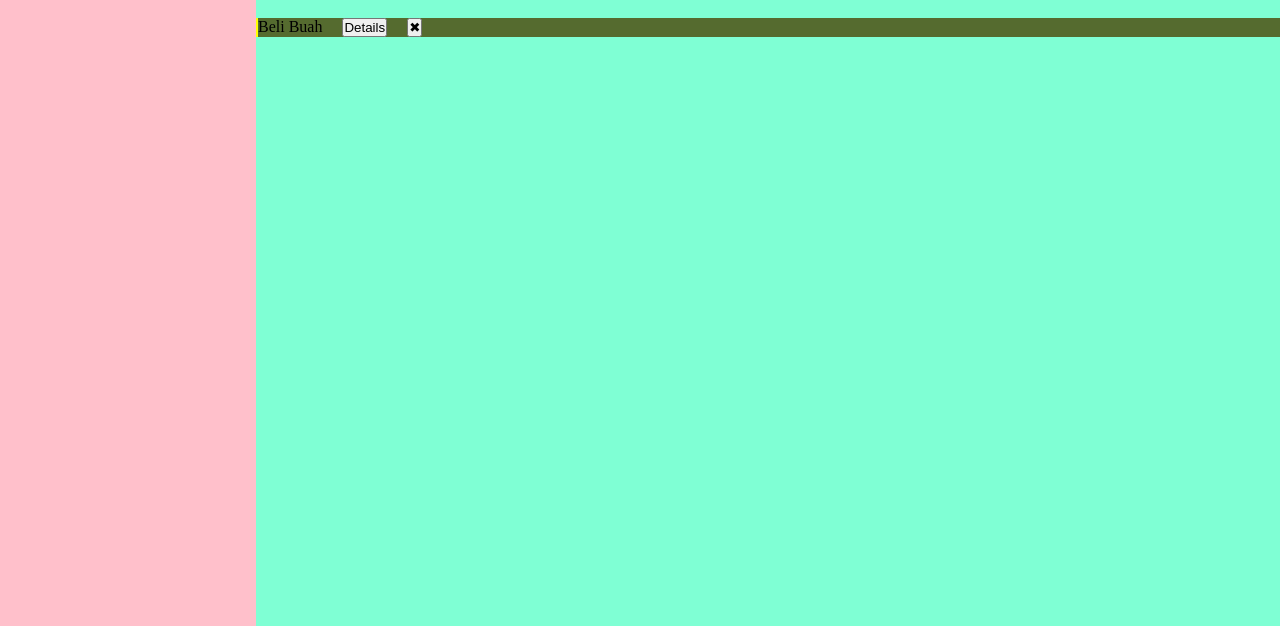
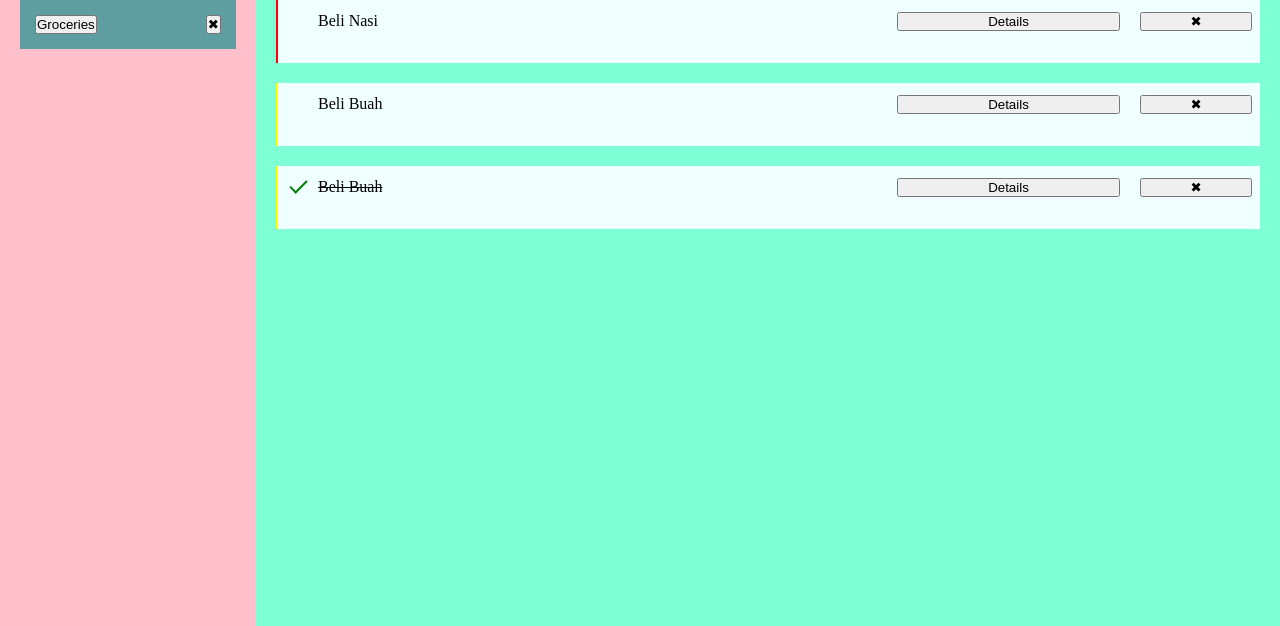
Before and after one commit to nabelk/todo-list, a website built with webpack: page dist/index.html in a window 1280 px wide. Shown: the part 174-800 px from the top of the page. Built offline with nearby package versions, Linux system fonts and the light colour scheme.

Commit message:
Modify based on the changes of the script

```diff
--- a/dist/index.html
+++ b/dist/index.html
@@ -12,7 +12,7 @@
         <main>
             <div class="sidebar">
                 <h1>Projects</h1>
-                <button class="add-project">+</button>
+                <button class="add-project">➕</button>
                 <div class="project-list"></div>
             </div>
             <div class="content"></div>
--- a/dist/style.css
+++ b/dist/style.css
@@ -22,25 +22,33 @@ main {
 }
 
 main div.sidebar {
+    display: flex;
+    flex-direction: column;
+    gap: 20px;
     background-color: pink;
-}
-
-main div.project-list > div {
-    width: 50%;
-    padding: 10px;
-    display: flex;
-    gap: 20px;
-    background-color: burlywood;
+    padding: 20px;
 }
 
 main div.project-list {
     display: flex;
     flex-direction: column;
-    gap: 10px;
+    gap: 20px;
+}
+
+main div.project-list > div {
+    padding: 15px;
+    display: flex;
+    justify-content: space-between;
+    gap: 20px;
+    background-color: cadetblue;
 }
 
 main div.content {
+    display: flex;
+    flex-direction: column;
+    gap: 20px;
     background-color: aquamarine;
+    padding: 20px;
 }
 
 main div.content > div.content-list {
@@ -50,7 +58,44 @@ main div.content > div.content-list {
 }
 
 div.content-list > div {
+    display: grid;
+    grid-template-columns: 5fr 2fr 1fr;
+    grid-template-rows: auto auto;
+    gap: 20px;
+    padding: 12px 8px 12px 40px;
+    /* padding: 15px; */
+    background-color: azure;
+    position: relative;
+}
+
+.checked {
+    text-decoration: line-through;
+}
+
+.checked::after {
+    content: '';
+    position: absolute;
+    border-color: green;
+    border-style: solid;
+    border-width: 0 2px 2px 0;
+    top: 10px;
+    left: 16px;
+    transform: rotate(45deg);
+    height: 15px;
+    width: 7px;
+}
+
+div.content-list > div > div:last-child {
+    white-space: pre-line;
+}
+
+div.form {
+    background-color: azure;
+    padding: 15px;
+}
+
+div.form form {
     display: flex;
+    flex-direction: column;
     gap: 20px;
-    background-color: darkolivegreen;
 }
```
